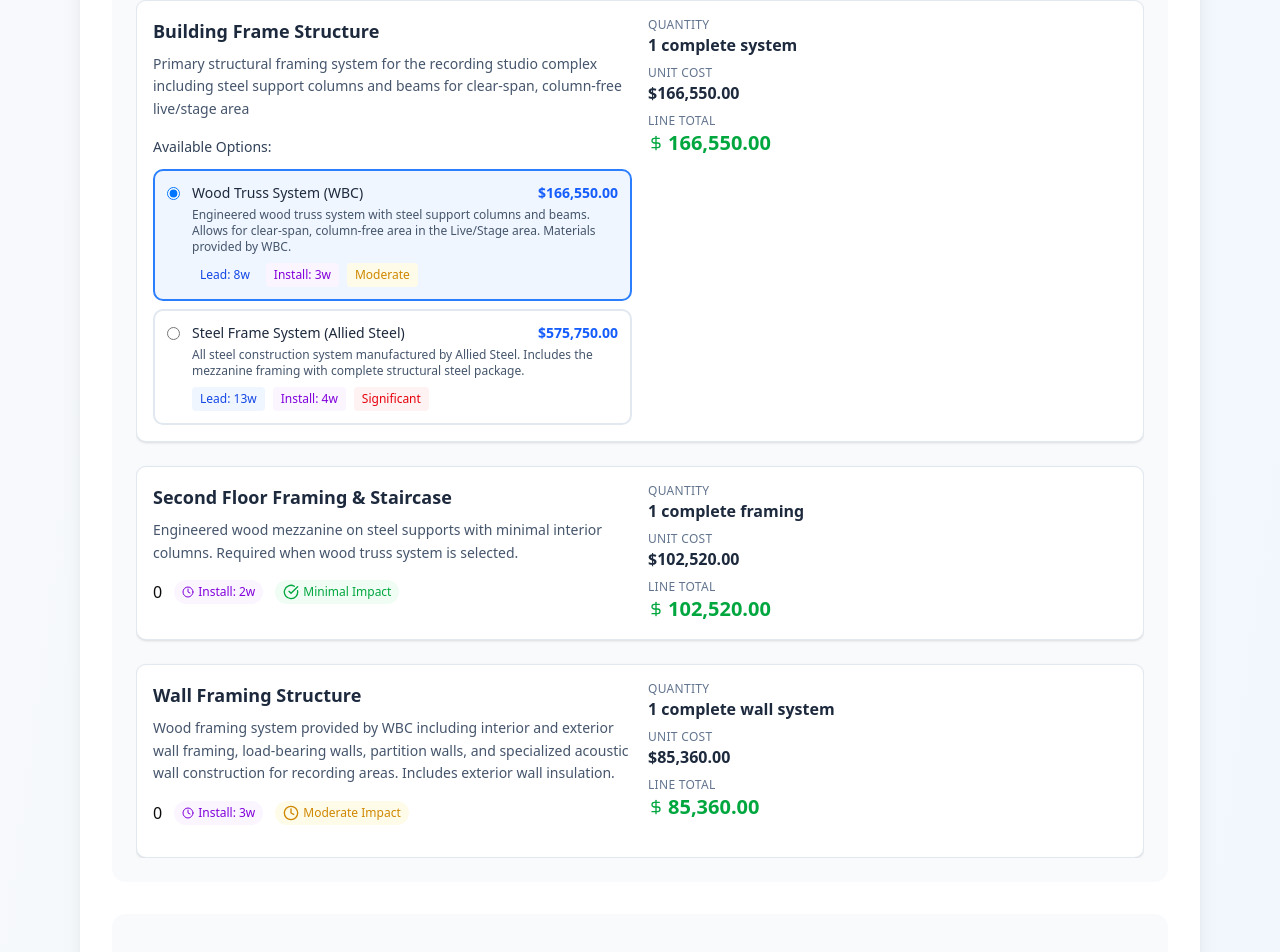
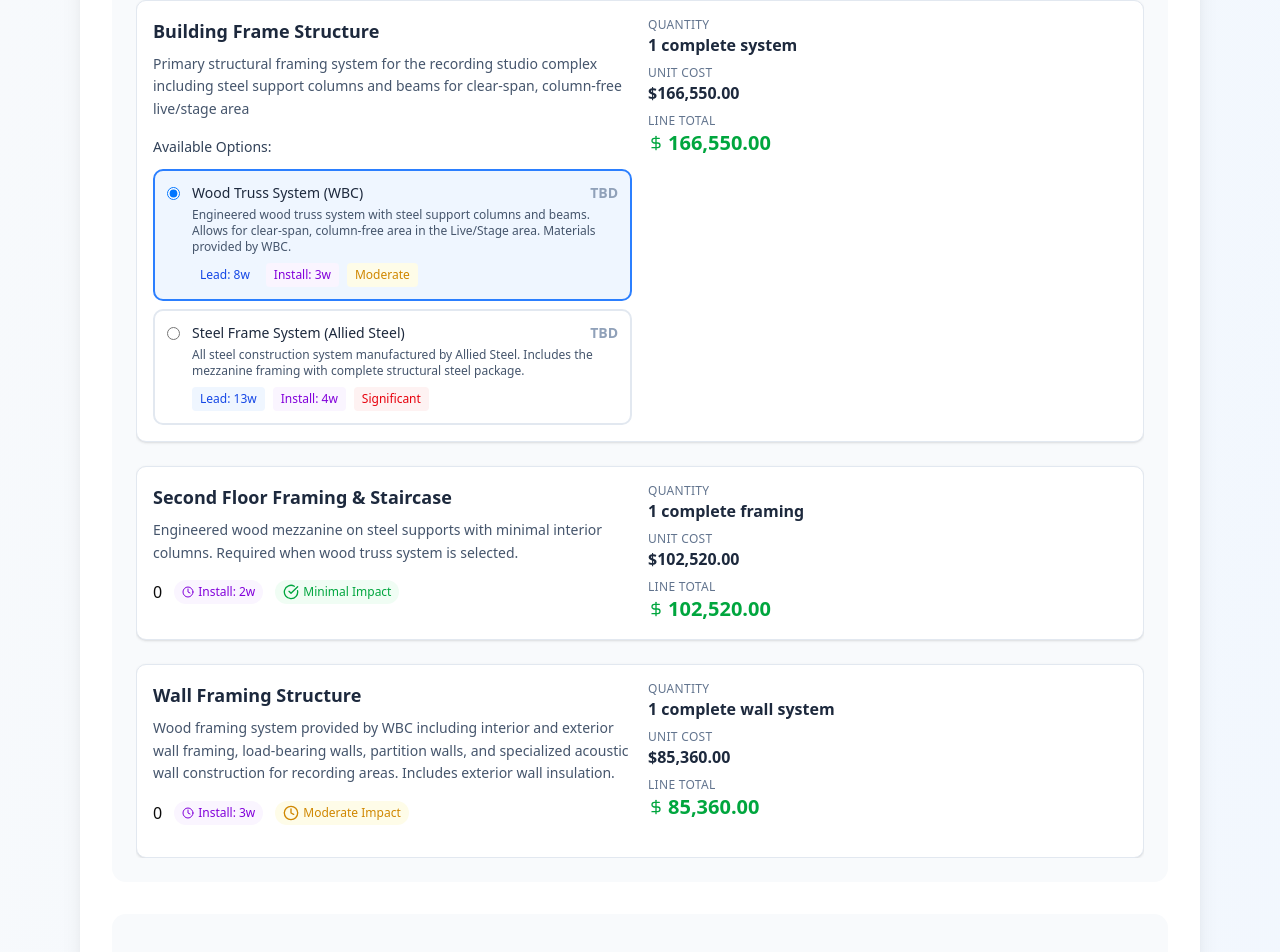
Before and after one commit to grantelgin/proposalview, a React (Vite) app: page / in a window 1280 px wide. Shown: the part 2237-3189 px from the top of the page. Built offline with nearby package versions, Linux system fonts and the light colour scheme; a web font is replaced by a local one.

Commit message:
Fix TypeScript build error for OptionVariant hasQuote property

```diff
--- a/package.json
+++ b/package.json
@@ -1,5 +1,5 @@
 {
-  "name": "component-forge",
+  "name": "proposalview",
   "private": true,
   "version": "0.0.0",
   "type": "module",
--- a/src/components/generated/EstimateSection.tsx
+++ b/src/components/generated/EstimateSection.tsx
@@ -10,6 +10,8 @@ interface OptionVariant {
   leadTime: number;
   installationTime: number;
   scheduleImpact: 'minimal' | 'moderate' | 'significant';
+  hasQuote?: boolean;
+  quoteStatus?: 'pending' | 'requested' | 'in-progress';
 }
 interface LineItem {
   id: string;
@@ -207,8 +209,8 @@ const EstimateSection: React.FC<EstimateSectionProps> = ({
                           <div className="flex-1 min-w-0">
                             <div className="flex items-center justify-between mb-1">
                               <p className="font-medium text-slate-800 text-sm">{option.name}</p>
-                              <p className={`font-semibold text-sm ${option.hasQuote === false ? 'text-slate-400' : 'text-blue-600'}`}>
-                                {option.hasQuote === false ? 'TBD' : formatCurrency(option.unitCost)}
+                              <p className={`font-semibold text-sm ${!option.hasQuote ? 'text-slate-400' : 'text-blue-600'}`}>
+                                {!option.hasQuote ? 'TBD' : formatCurrency(option.unitCost)}
                               </p>
                             </div>
                             <p className="text-xs text-slate-600 mb-2">{option.description}</p>
```
Also changed, not shown: 2 other files (tests, documents, lock files or other folders).
